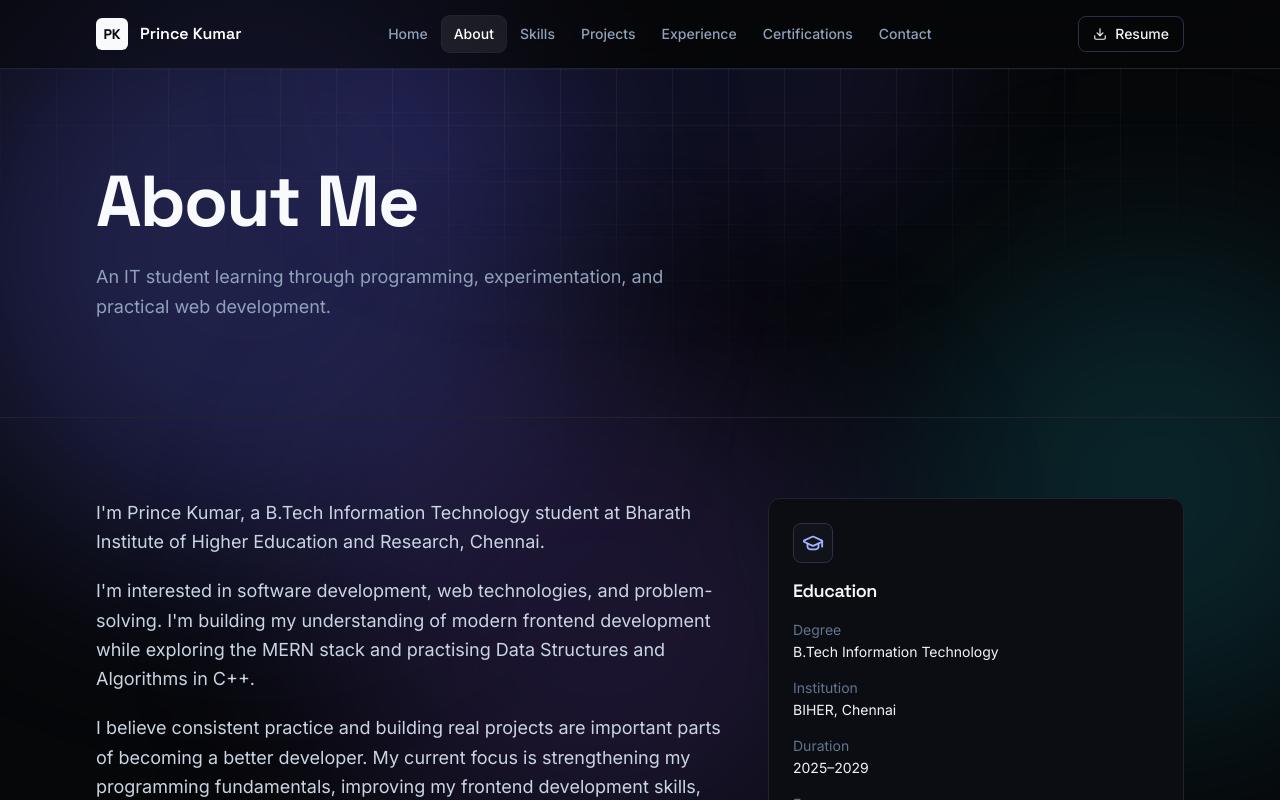
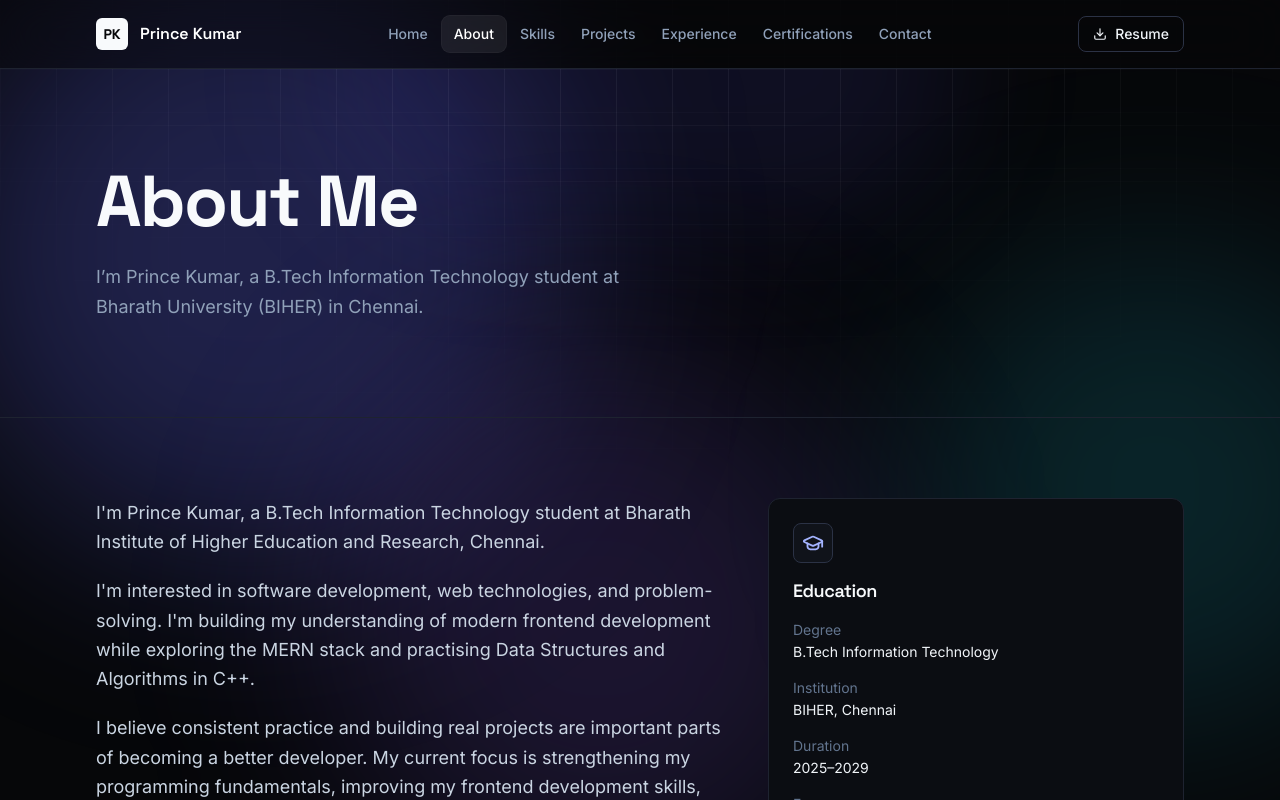
Before and after one commit to Princebharti516/prince-portfolio, a React (Vite) app: page /about in a window 1280 px wide. Shown: the top 800 px of the page. Built offline with nearby package versions, Linux system fonts and the light colour scheme.

Commit message:
Mention Bharath University in the About page bio

```diff
--- a/src/pages/About.jsx
+++ b/src/pages/About.jsx
@@ -23,14 +23,14 @@ const interests = [
 export default function About() {
   usePageMeta(
     "About | Prince Kumar",
-    "Learn about Prince Kumar, a B.Tech IT student at BIHER Chennai learning web development, the MERN stack, and DSA in C++."
+    "Meet Prince Kumar, a B.Tech IT student at Bharath University (BIHER), Chennai. Learn about his education and interests in React, web development, and DSA in C++."
   );
 
   return (
     <>
       <PageHeader
         title="About Me"
-        subtitle="An IT student learning through programming, experimentation, and practical web development."
+        subtitle="I’m Prince Kumar, a B.Tech Information Technology student at Bharath University (BIHER) in Chennai."
       />
 
       <section className="page-container page-section">
```
